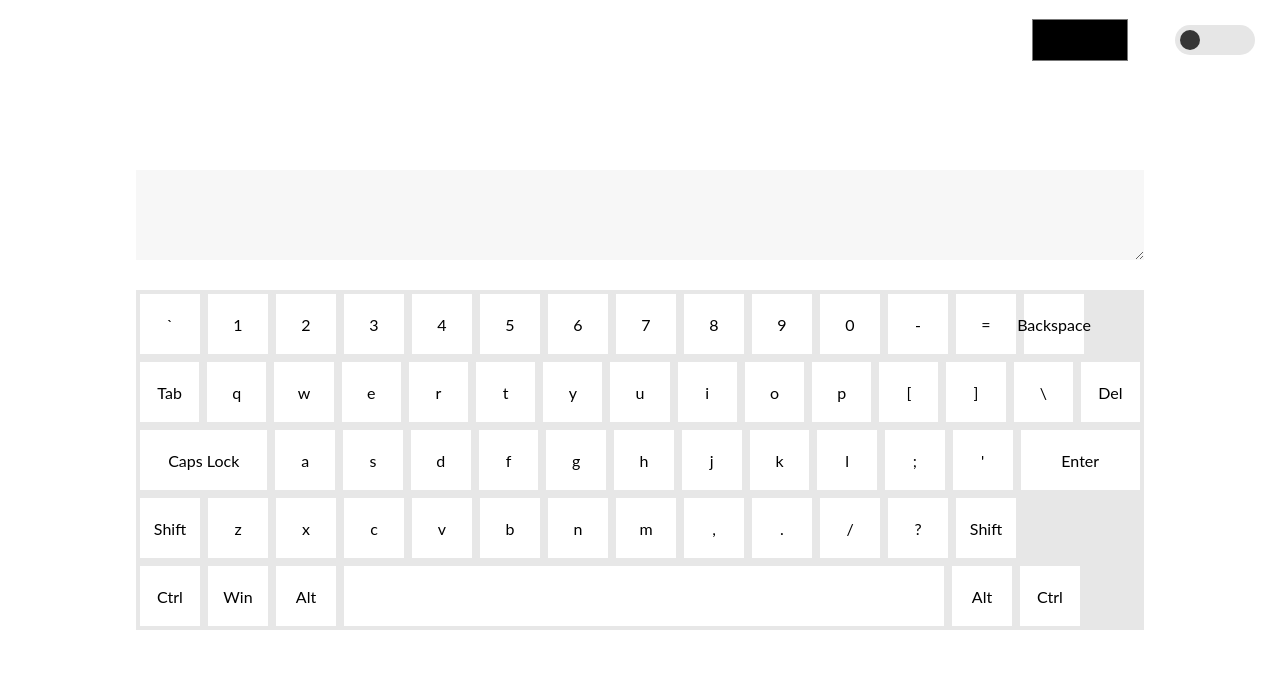
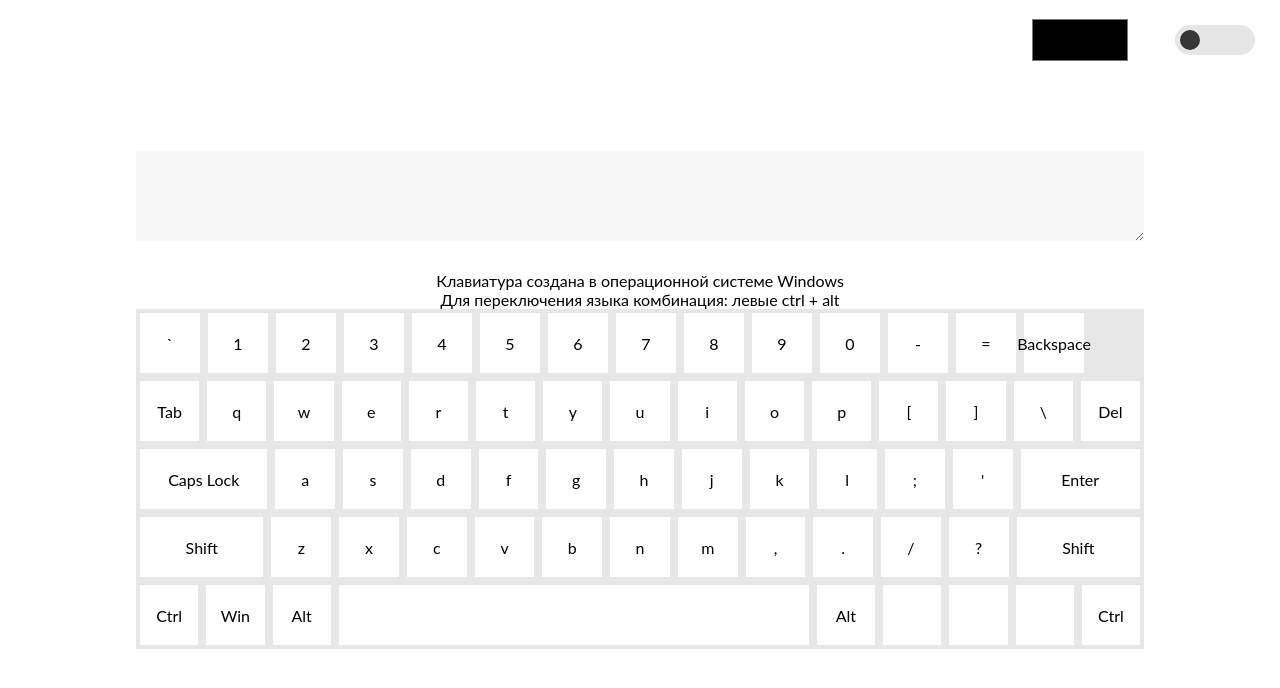
Before and after one commit to fronkin/virtual-keyboard, a plain HTML site: page index.html in a window 1280 px wide. Drawn offline with Linux system fonts and the light colour scheme.

Commit message:
feat: add keyboard arrow

```diff
--- a/en.js
+++ b/en.js
@@ -30,6 +30,14 @@ export const en = () =>{
 
     const keyboardKeys = document.createElement('div');
     keyboardKeys.classList.add('keyboard_keys');
+
+    const description = document.createElement('p');
+    description.textContent = 'Клавиатура создана в операционной системе Windows';
+    description.classList.add('description');
+
+    const language = document.createElement('p');
+    language.textContent = 'Для переключения языка комбинация: левыe ctrl + alt';
+    language.classList.add('language');
 
     const row1 = document.createElement('div');
     row1.classList.add('row');
@@ -105,7 +113,7 @@ export const en = () =>{
     const row5 = document.createElement('div');
     row5.classList.add('row');
 
-    const keys5 = ['Ctrl', 'Win', 'Alt', ' ', 'Alt', 'Ctrl']; keys5.forEach(key => {
+    const keys5 = ['Ctrl', 'Win', 'Alt', ' ', 'Alt', '  ', '  ', '  ', 'Ctrl']; keys5.forEach(key => {
       const keyElement = document.createElement('div');
       keyElement.classList.add('keys');
       keyElement.textContent = key;
@@ -124,6 +132,8 @@ export const en = () =>{
     container.append(changeLightColor);
     container.append(keyboardWrapp);
     container.append(textInput);
+    container.append(description);
+    container.append(language);
     document.body.append(container);
 
 }
--- a/index.js
+++ b/index.js
@@ -14,8 +14,20 @@ const spacekButton = document.querySelector('.row:nth-child(5) .keys:nth-child(4
 spacekButton.classList.add('space_key');
 const ctrllButton = document.querySelector('.row:nth-child(5) .keys:nth-child(1)');
 ctrllButton.classList.add('ctrl_l_key');
-const ctrlrButton = document.querySelector('.row:nth-child(5) .keys:nth-child(6)');
+const ctrlrButton = document.querySelector('.row:nth-child(5) .keys:nth-child(9)');
 ctrlrButton.classList.add('ctrl_r_key');
+const shiftleftButton = document.querySelector('.row:nth-child(4) .keys:nth-child(1)');
+shiftleftButton.classList.add('shift_left');
+const shiftrightButton = document.querySelector('.row:nth-child(4) .keys:nth-child(13)');
+shiftrightButton.classList.add('shift_right');
+const topButton = document.querySelector('.row:nth-child(4) .keys:nth-child(12)');
+topButton.classList.add('top_key');
+const leftButton = document.querySelector('.row:nth-child(5) .keys:nth-child(6)');
+leftButton.classList.add('left_key');
+const bottomButton = document.querySelector('.row:nth-child(5) .keys:nth-child(7)');
+bottomButton.classList.add('bottom_key');
+const rightButton = document.querySelector('.row:nth-child(5) .keys:nth-child(8)');
+rightButton.classList.add('right_key');
 
 let keys = document.querySelectorAll('.keys');
 let spaceKey = document.querySelector('.space_key');
--- a/style.scss
+++ b/style.scss
@@ -42,6 +42,7 @@ body {
     margin: 4px;
     transition: .2s;
     z-index: 5;
+
 }
 
 .backspace_key {
@@ -64,13 +65,28 @@ body {
     width: 120px;
 }
 
-.shift_key {
+.shift_left {
+    width: 124px;
+}
+.shift_right {
     width: 124px;
 }
 
 .space_key {
-    max-width: 600px;
+    max-width: 470px;
     width: 100%;
+}
+.top_key{
+
+}
+.left_key{
+
+}
+.bottom_key{
+
+}
+.right_key{
+
 }
 
 .text {
```
Also changed, not shown: style.css, 1 other file.
